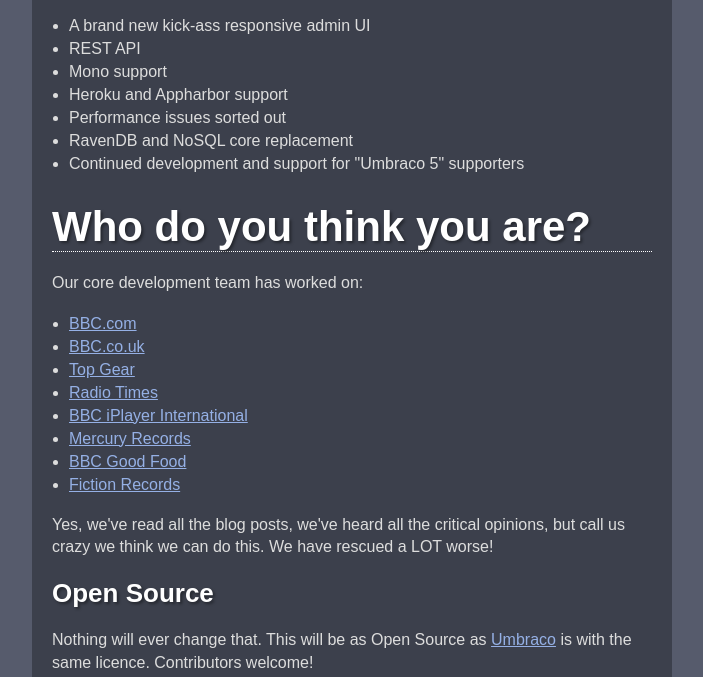
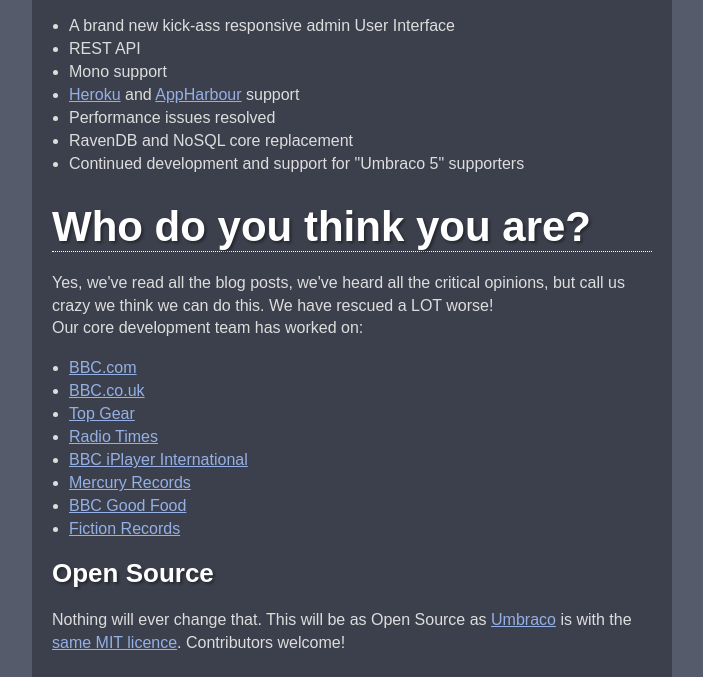
Before and after one commit to RebelCMS/rebelcmswebsite, a plain HTML site: page index.html in a window 1280 px wide. Shown: the part 753-1430 px from the top of the page, without its empty margins (458-1161 px from the left). Drawn offline with Linux system fonts and the light colour scheme; a script that the page names is missing.

Commit message:
Copy changes

```diff
--- a/assets/less/styles.less
+++ b/assets/less/styles.less
@@ -97,7 +97,7 @@ a {
     }
 
     h2 {
-        font-size: 42px;
+        font-size: 40px;
         border-bottom: 1px dotted #fff;
         margin: 30px 0 20px;
     }
--- a/index.html
+++ b/index.html
@@ -22,20 +22,21 @@
             <h2>Why?</h2>
             <p>We believe that <a href="http://umbraco.com/follow-us/blog-archive/2012/6/13/v5-rip.aspx">Umbraco 5 can be rescued</a>. Lots of good code and functionality can be salvaged.</p>
 
-            <p class="standalone"><strong>We have the skills to fix it</strong></p>
+            <p class="standalone"><strong>We have the skills to fix it.</strong></p>
 
             <h2>What we want to accomplish&hellip;</h2>
             <ul>
-				<li>A brand new kick-ass responsive admin UI</li>
+				<li>A brand new kick-ass responsive admin User Interface</li>
 				<li>REST API</li>
 				<li>Mono support</li>
-				<li>Heroku and Appharbor support</li>
-				<li>Performance issues sorted out</li>
+				<li><a href="http://www.heroku.com/">Heroku</a> and <a href="https://appharbor.com/">AppHarbour</a> support</li>
+				<li>Performance issues resolved</li>
 				<li>RavenDB and NoSQL core replacement</li>
 				<li>Continued development and support for "Umbraco 5" supporters</li>
 			</ul>
 
 			<h2>Who do you think you are?</h2>
+            <p>Yes, we've read all the blog posts, we've heard all the critical opinions, but call us crazy we think we can do this. We have rescued a LOT worse!</p>
             <p>Our core development team has worked on:</p>
             <ul>
                 <li><a href="http://www.bbc.com/">BBC.com</a></li>
@@ -47,23 +48,20 @@
                 <li><a href="http://www.bbcgoodfood.com/">BBC Good Food</a></li>
                 <li><a href="http://fictionrecords.co.uk/">Fiction Records</a></li>
             </ul>
-			<p>Yes, we've read all the blog posts, we've heard all the critical opinions, but call us crazy we think we can do this. We have rescued a LOT worse!</p>
 
 			<h3>Open Source</h3>
-            <p>Nothing will ever change that. This will be as Open Source as <a href="http://umbraco.com/">Umbraco</a> is with the same licence. Contributors welcome!</p>
+            <p>Nothing will ever change that. This will be as Open Source as <a href="http://umbraco.com/">Umbraco</a> is with the <a href="http://opensource.org/licenses/mit-license.html">same MIT licence</a>. Contributors welcome!</p>
 
 			<h3>When will this start?</h3>
             <p>We are already under way! <a href="http://twitter.com/rebel_cms">Follow us on Twitter</a> for more updates!</p>
 
             <h2>Feedback</h2>
-
             <ul>
                <li>Follow us on Twitter: <a href="http://twitter.com/rebel_cms">@rebel_cms</a></li>
                <li>Email us at: info@rebelcms.com.</li>
             </ul>
 
             <div id="disqus_thread"></div>
-
             <script>
                 var disqus_shortname = 'rebelcms';
 
```
